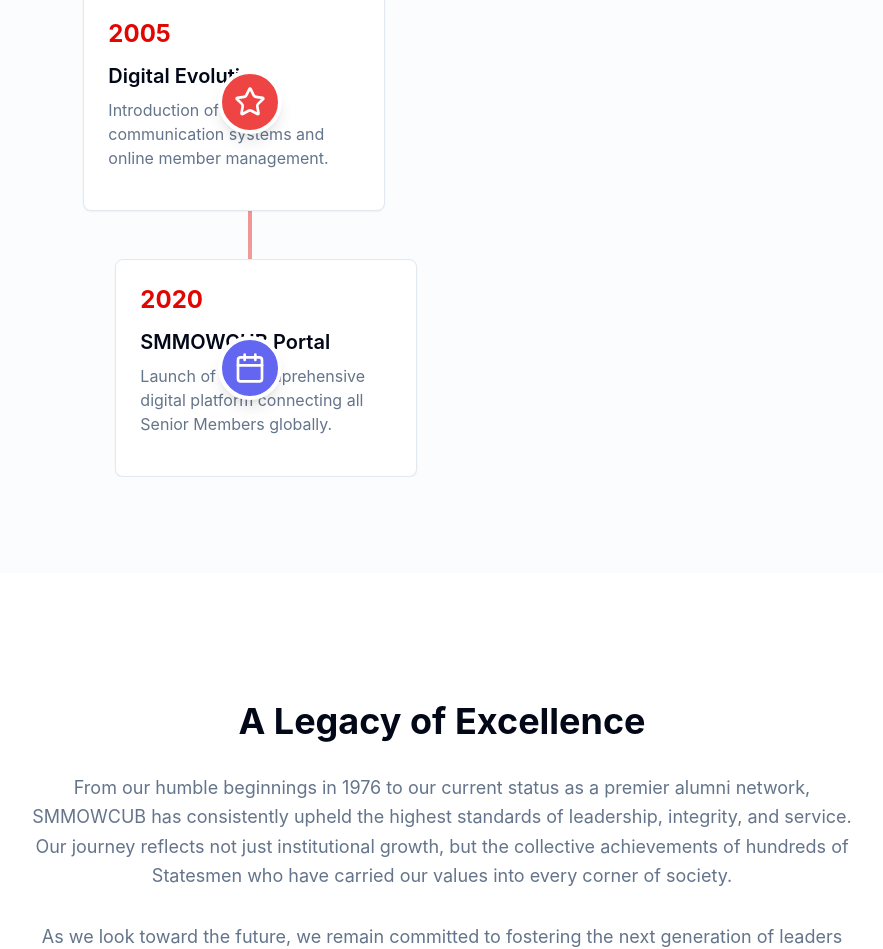
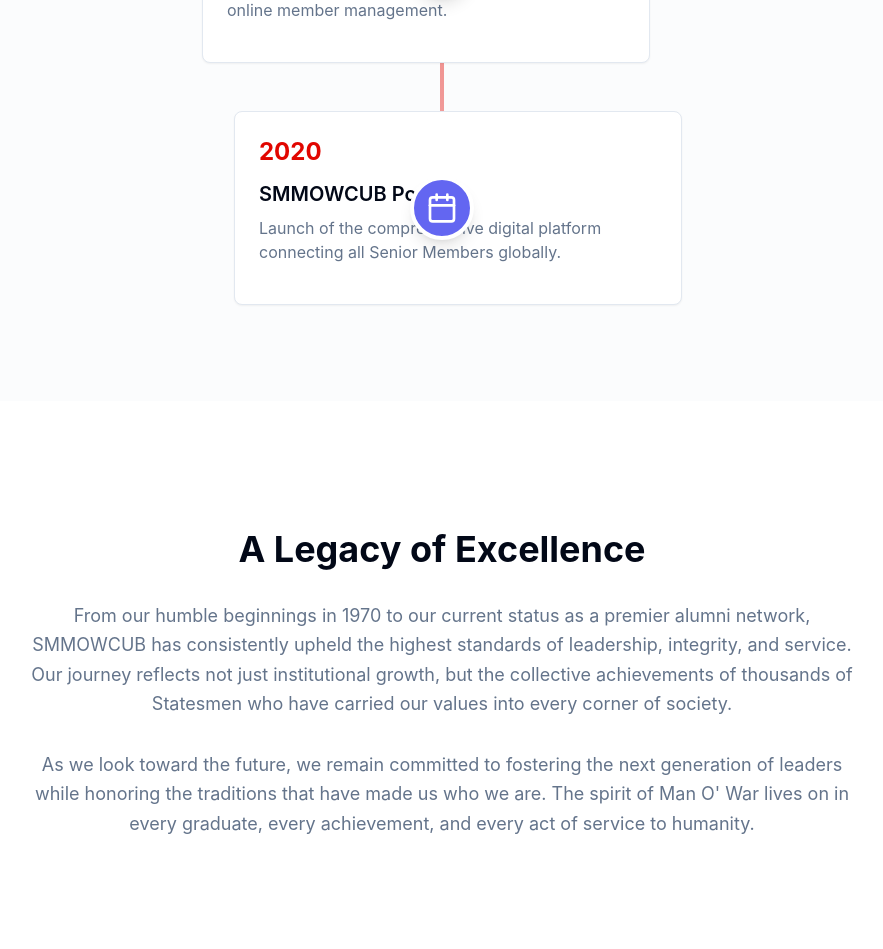
Before and after one commit to OsakpolorOsahon/states-alumni-connect, a React (Vite) app: page /history in a window 1280 px wide. Shown: the part 1848-2797 px from the top of the page, without its empty margins (198-1081 px from the left). Built offline with nearby package versions, Linux system fonts and the light colour scheme.

Commit message:
Reverted to commit c3ffd3e34a18d71bf7b3fa2fff5734b5ada2d852

```diff
--- a/src/pages/History.tsx
+++ b/src/pages/History.tsx
@@ -15,6 +15,7 @@ const History = () => {
         <section className="relative bg-gradient-to-br from-slate-900 to-slate-800 dark:from-slate-950 dark:to-slate-900 py-16 rounded-lg mb-8">
           <div className="absolute inset-0 bg-[url('https://images.unsplash.com/photo-1562774053-701939374585?ixlib=rb-4.0.3&auto=format&fit=crop&w=1920&q=80')] bg-cover bg-center opacity-20 rounded-lg"></div>
           <div className="absolute inset-0 bg-[#E10600] opacity-10 rounded-lg"></div>
+
           <div className="relative z-10 max-w-7xl mx-auto px-4 sm:px-6 lg:px-8">
             <Link to="/">
               <Button
@@ -25,6 +26,7 @@ const History = () => {
                 Back to Home
               </Button>
             </Link>
+
             <div className="text-center">
               <h1 className="text-4xl md:text-5xl lg:text-6xl font-bold text-white mb-6">
                 Our Journey Through the Years
@@ -36,14 +38,10 @@ const History = () => {
           </div>
         </section>
 
-        {/* Timeline Section with horizontal scroll on desktop */}
+        {/* Timeline Section */}
         <section className="py-16 lg:py-24 bg-muted/30 dark:bg-muted/10 rounded-lg mb-8">
           <div className="max-w-7xl mx-auto px-4 sm:px-6 lg:px-8">
-            <div className="overflow-x-auto">
-              <div className="inline-flex space-x-12 min-w-[800px]">
-                <InteractiveTimeline />
-              </div>
-            </div>
+            <InteractiveTimeline />
           </div>
         </section>
 
@@ -54,15 +52,15 @@ const History = () => {
               A Legacy of Excellence
             </h2>
             <p className="text-lg text-muted-foreground dark:text-muted-foreground leading-relaxed mb-8">
-              From our humble beginnings in 1976 to our current status as a premier alumni network,
+              From our humble beginnings in 1970 to our current status as a premier alumni network,
               SMMOWCUB has consistently upheld the highest standards of leadership, integrity, and service.
               Our journey reflects not just institutional growth, but the collective achievements of
-              hundreds of Statesmen who have carried our values into every corner of society.
+              thousands of Statesmen who have carried our values into every corner of society.
             </p>
             <p className="text-lg text-muted-foreground dark:text-muted-foreground leading-relaxed">
               As we look toward the future, we remain committed to fostering the next generation of leaders
               while honoring the traditions that have made us who we are. The spirit of Man O' War lives on
-              in every statesman, every achievement, and every act of service to humanity.
+              in every graduate, every achievement, and every act of service to humanity.
             </p>
           </div>
         </section>
```
